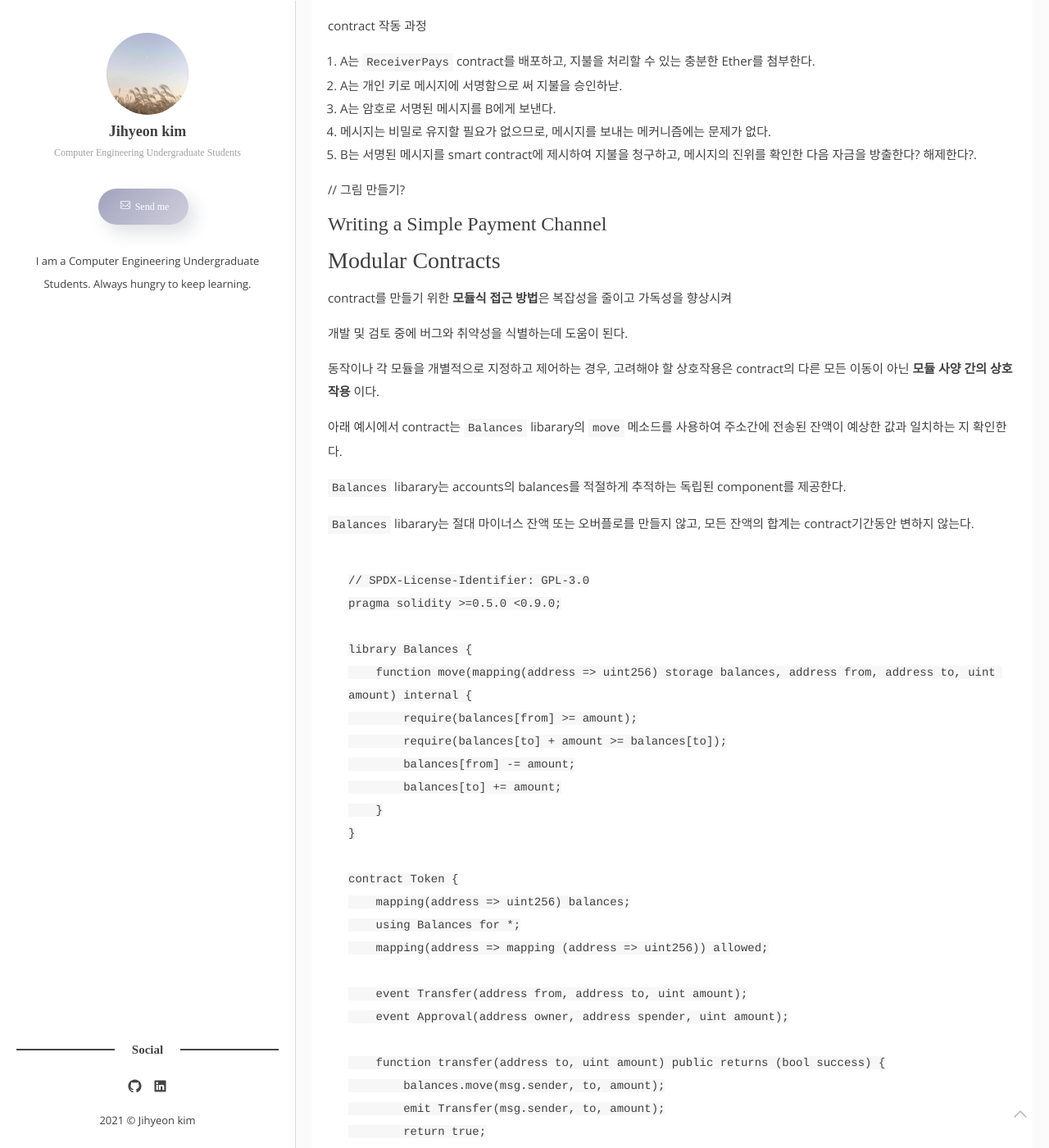
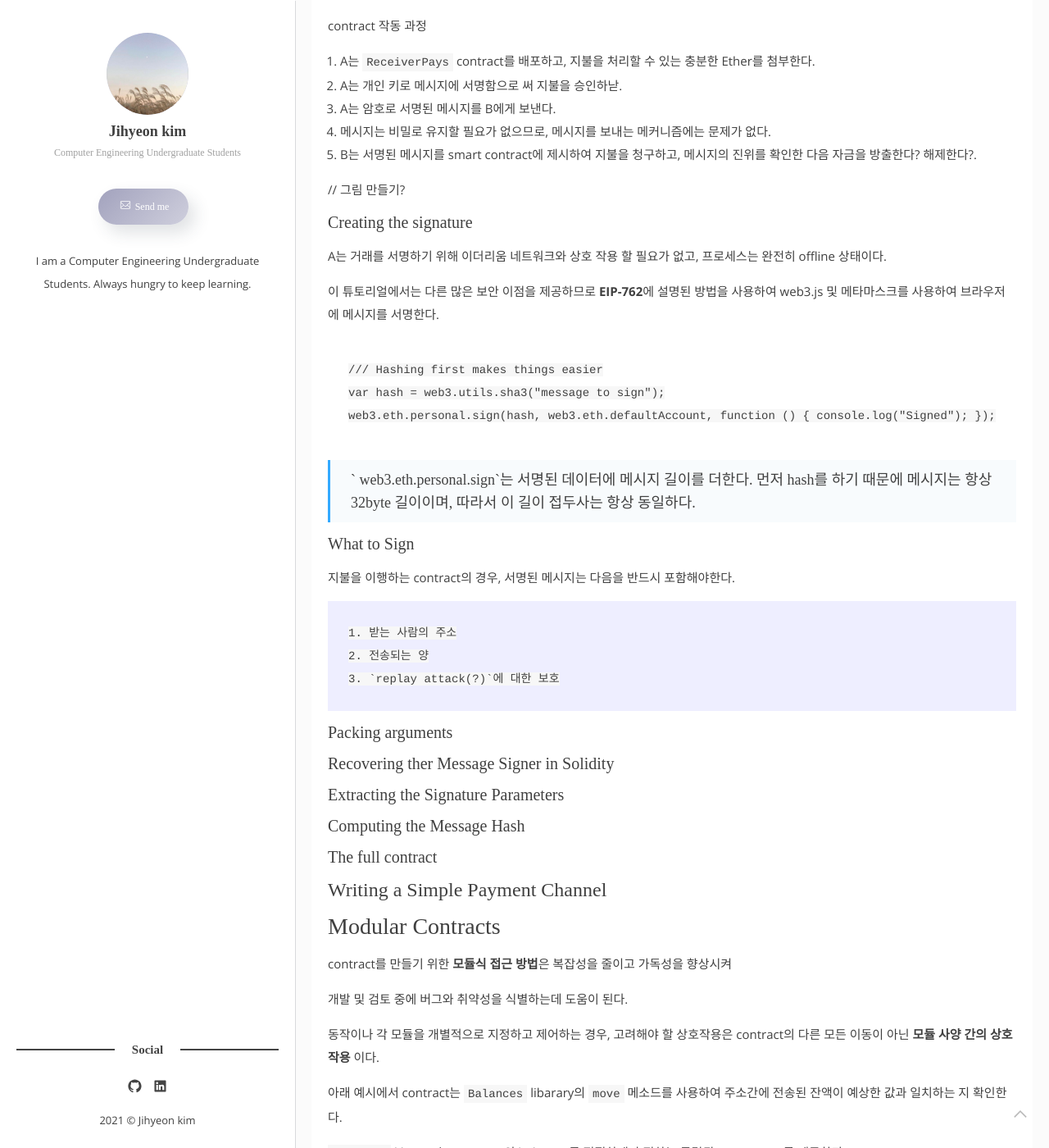
Before and after one commit to kimjihyeon99/kimjihyeon99.github.io, a Jekyll site: the page built from _posts/2021-06-01-[Solidity] Solidity by Example.markdown, in a window 1280 px wide and 1400 px high, scrolled down 18924 px. Shown: the whole window at 82% size. Built offline with Jekyll 4.4.1, drawn with Linux system fonts in a browser that asks for light colours; some web fonts are replaced; comment, search, counter and statistics services are not loaded.

Commit message:
Update 2021-06-01-[Solidity] Solidity by Example.markdown

`````diff
--- a/_posts/2021-06-01-[Solidity] Solidity by Example.markdown
+++ b/_posts/2021-06-01-[Solidity] Solidity by Example.markdown
@@ -695,7 +695,39 @@ contract 작동 과정
 
 // 그림 만들기?
 
+#### Creating the signature
 
+A는 거래를 서명하기 위해 이더리움 네트워크와 상호 작용 할 필요가 없고, 프로세스는 완전히 offline 상태이다.
+
+이 튜토리얼에서는 다른 많은 보안 이점을 제공하므로 **EIP-762**에 설명된 방법을 사용하여 web3.js 및 메타마스크를 사용하여 브라우저에 메시지를 서명한다.
+
+````Solidity
+/// Hashing first makes things easier
+var hash = web3.utils.sha3("message to sign");
+web3.eth.personal.sign(hash, web3.eth.defaultAccount, function () { console.log("Signed"); });
+````
+
+> ` web3.eth.personal.sign`는 서명된 데이터에 메시지 길이를 더한다. 먼저 hash를 하기 때문에 메시지는 항상 32byte 길이이며, 따라서 이 길이 접두사는 항상 동일하다.
+
+
+#### What to Sign
+
+지불을 이행하는 contract의 경우, 서명된 메시지는 다음을 반드시 포함해야한다.
+
+    1. 받는 사람의 주소
+    2. 전송되는 양
+    3. `replay attack(?)`에 대한 보호
+
+
+#### Packing arguments
+
+#### Recovering ther Message Signer in Solidity
+
+#### Extracting the Signature Parameters
+
+#### Computing the Message Hash
+
+#### The full contract
 
 ### Writing a Simple Payment Channel
 
`````
